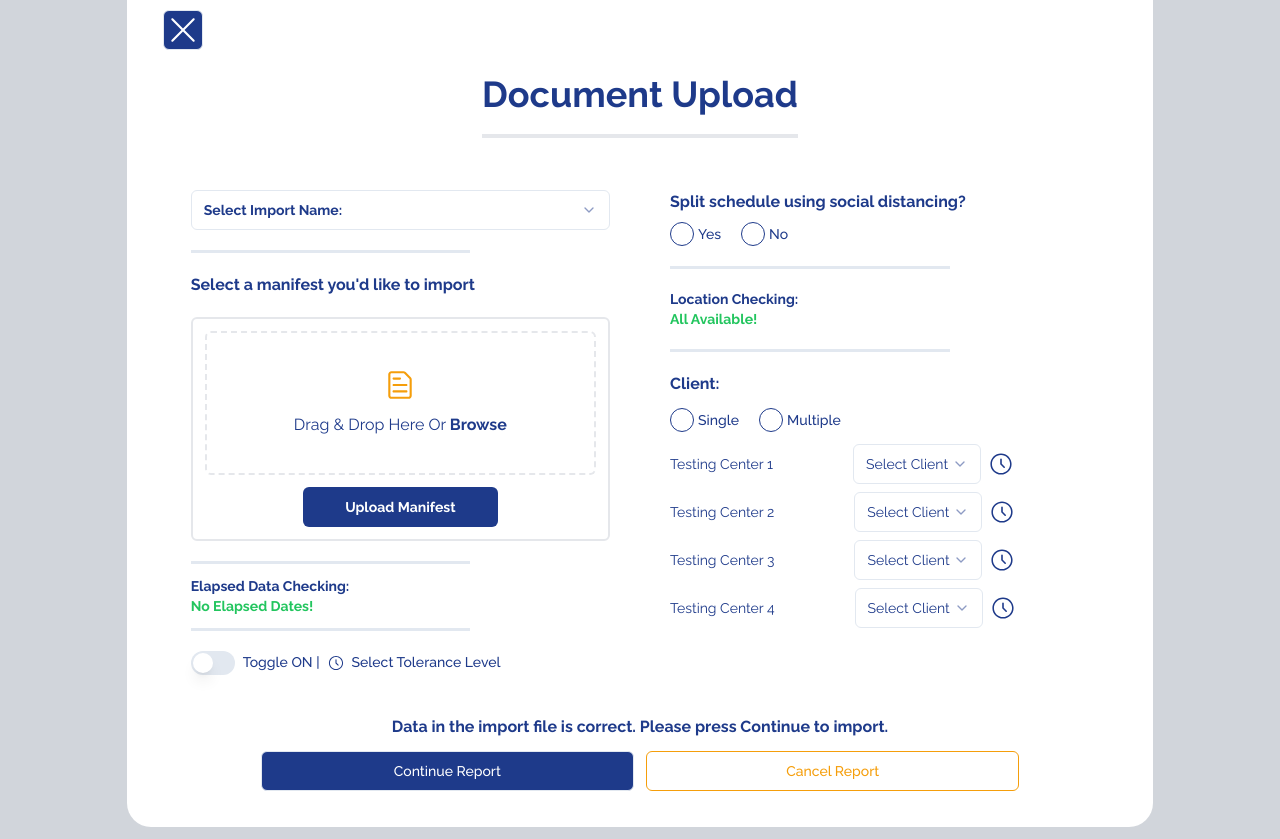
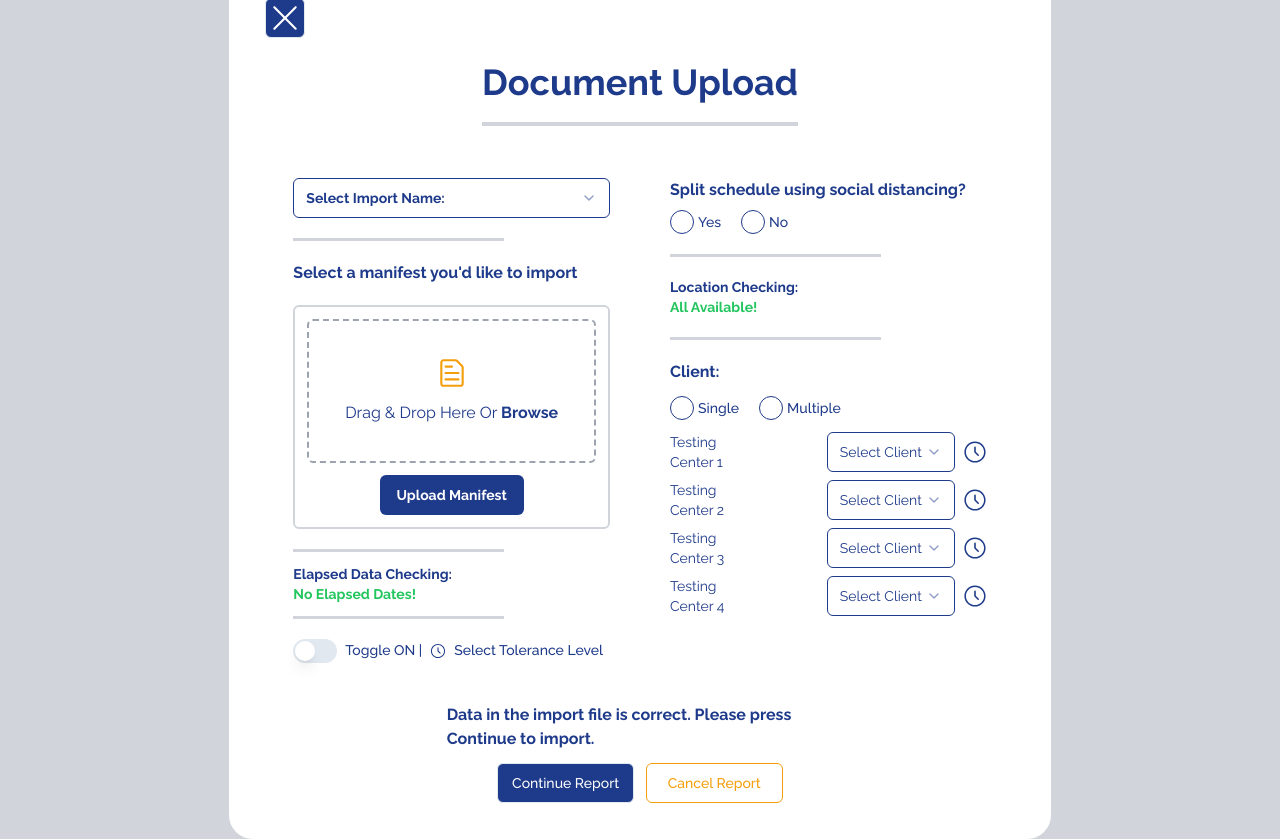
Before and after one commit to ChaosTheoryCubed/skyhop-takehome, a React (Vite) app: page / in a window 1280 px wide. Built offline with nearby package versions, Linux system fonts and the light colour scheme.

Commit message:
💄: Fixed border issues on Windows Machines.

```diff
--- a/src/App.tsx
+++ b/src/App.tsx
@@ -5,7 +5,7 @@ import { Mainform} from '@/components/mainform/Mainform'
 function App() {
   return (
     <>
-      <div className="font-display bg-white text-blue-900 p-6 rounded-3xl w-10/12">
+      <div className="font-display bg-white text-blue-900 p-6 rounded-3xl w-8/12">
         <Header />
         {/*Form*/}
         <Mainform />
--- a/src/components/footer/Footer.tsx
+++ b/src/components/footer/Footer.tsx
@@ -2,7 +2,7 @@ import { Button } from '@/components/ui/button'
 
 export function Footer() {
   return(
-    <div className="flex flex-col w-full justify-center items-center w-1/2 mx-auto">
+    <div className="flex flex-col justify-center items-center w-1/2 mx-auto">
       <p className="font-bold">Data in the import file is correct. Please press Continue to import.</p>
       <div className="flex gap-3 p-3 w-4/5">
         <Button variant="outline" size="icon" className="flex-1 bg-blue-900 text-white hover:text-white hover:bg-amber-500">Continue Report</Button>
--- a/src/components/header/Header.tsx
+++ b/src/components/header/Header.tsx
@@ -10,7 +10,7 @@ export function Header() {
         </Button>
       </div>
       <div className="flex p-3 items-center justify-center">
-        <h1 className="text-4xl font-bold border-b-4 pb-5">Document Upload</h1>
+        <h1 className="text-4xl font-bold border-b-4 border-gray-300 pb-5">Document Upload</h1>
       </div>
     </>
   )
--- a/src/components/mainform/components/Client.tsx
+++ b/src/components/mainform/components/Client.tsx
@@ -28,10 +28,10 @@ function ClientSelectSection() {
           <p className="text-sm">Testing Center {x}</p>
           <div className="flex gap-2 items-center">
             <Select>
-              <SelectTrigger className="w-32">
+              <SelectTrigger className="w-32 border border-blue-900">
                 <SelectValue className="font-normal text-xl text-blue-500" placeholder="Select Client" />
               </SelectTrigger>
-              <SelectContent>
+              <SelectContent className="border border-blue-900">
                 <SelectItem value="client1">Client 1</SelectItem>
                 <SelectItem value="client2">Client 2</SelectItem>
                 <SelectItem value="client3">Client 3</SelectItem>
--- a/src/components/mainform/components/FileUpload.tsx
+++ b/src/components/mainform/components/FileUpload.tsx
@@ -24,10 +24,10 @@ export function FileUpload() {
   return (
     <>
       <p className="font-bold">Select a manifest you'd like to import</p>
-      <div className="border-2 flex-1 rounded-md p-3 flex flex-col gap-3">
+      <div className="border-2 border-gray-300 flex-1 rounded-md p-3 flex flex-col gap-3">
         <div
           {...getRootProps({className: 'dropzone'})}
-          className="border-2 rounded-md p-2 h-36 border-dashed flex flex-col gap-3 justify-center items-center">
+          className="border-2 rounded-md border-gray-400 p-2 h-36 border-dashed flex flex-col gap-3 justify-center items-center">
           <input {...getInputProps()} />
           <FileTextIcon className="text-amber-500 h-8 w-8" />
           <p>Drag & Drop Here Or <span className="font-bold">Browse</span></p>
--- a/src/components/mainform/components/ImportSelect.tsx
+++ b/src/components/mainform/components/ImportSelect.tsx
@@ -3,10 +3,10 @@ import { Select, SelectTrigger, SelectValue, SelectContent, SelectItem } from '@
 export function ImportSelect() {
   return (
      <Select>
-      <SelectTrigger className="w-full font-bold">
+      <SelectTrigger className="w-full font-bold border-blue-900 border">
         <SelectValue className="font-bold text-xl text-blue-500" placeholder="Select Import Name:" />
       </SelectTrigger>
-      <SelectContent>
+      <SelectContent className="border border-blue-900">
         <SelectItem value="import1">Import Item 1</SelectItem>
         <SelectItem value="import2">Import Item 2</SelectItem>
         <SelectItem value="import3">Import Item 3</SelectItem>
--- a/src/components/ui/content-seperator.tsx
+++ b/src/components/ui/content-seperator.tsx
@@ -1,5 +1,5 @@
 import { Separator } from './separator'
 
 export function ContentSeparator() {
-  return <Separator className="w-2/3 h-[3px]" />
+  return <Separator className="w-2/3 h-[3px] bg-gray-300" />
 }
```
